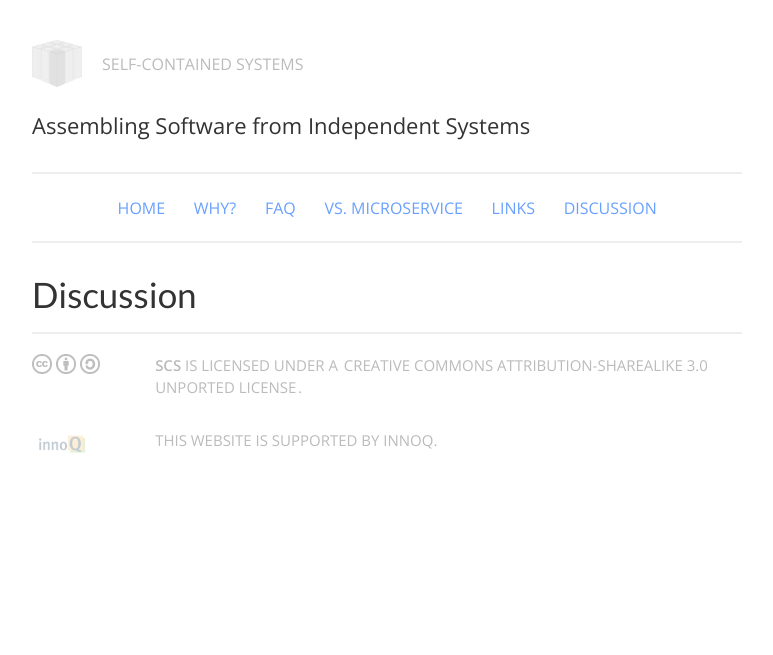
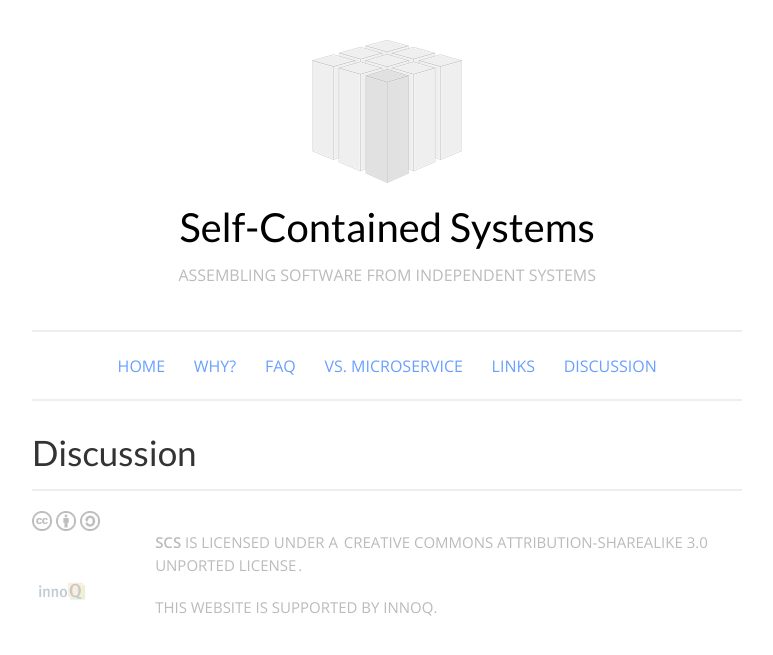
Before and after one commit to innoq/SCS, a Jekyll site: the page built from discussion.html, in a window 1280 px wide. Shown: the top 655 px of the page, without its empty margins (128-901 px from the left). Built offline with Jekyll 4.4.1, drawn with Linux system fonts in a browser that asks for light colours; comment, search, counter and statistics services are not loaded.

Commit message:
bigger header

```diff
--- a/_layouts/default.html
+++ b/_layouts/default.html
@@ -18,11 +18,11 @@
         <header class="main">
           <h1 class="head u-cf">
             <a href="index.html">
-              <img class="logo" src="./img/system-of-systems-scs.png" width="200px" alt="ROCA Logo">
-              <span class="subhead">Self-Contained Systems</span>
+              <img class="logo" src="./img/system-of-systems-scs.png" width="150px" alt="ROCA Logo">
+              <span class="lead" style="display:block;">Self-Contained Systems</span>
             </a>
           </h1>
-          <p class="lead">Assembling Software from Independent Systems</p>
+          <p class="subhead">Assembling Software from Independent Systems</p>
 
         </header>
 
--- a/css/scs.css
+++ b/css/scs.css
@@ -464,6 +464,8 @@ hr {
 
   border-bottom: 2px solid #eee;
   padding-bottom: 3rem;
+
+  text-align: center;
 }
 
 .head {
@@ -478,7 +480,7 @@ hr {
 .lead {
   margin-bottom: 0;
   margin-top: 2rem;
-  font-size: 2.2rem;
+  font-size: 4rem;
 }
 
 .subhead {
@@ -511,13 +513,13 @@ hr {
 }
 
 .logo {
-  margin-right: 2rem;
-  width: 50px;
-  float: left;
+  width: 150px;
 }
 
 .main h1, p {
   margin-right: 0;
+  margin-bottom:0px;
+  margin-top:20px;
 }
 
 h2 {
```
Also changed, not shown: img/system-of-systems-scs.png.
